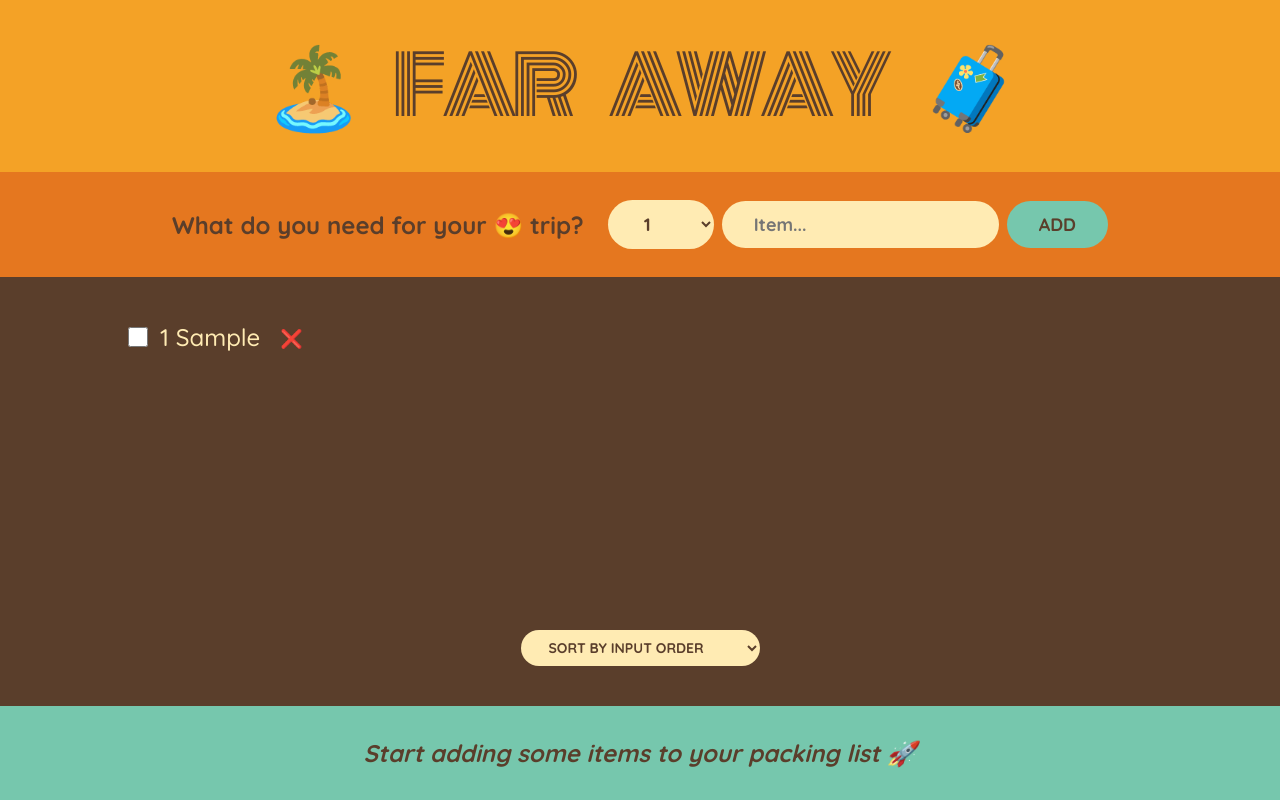
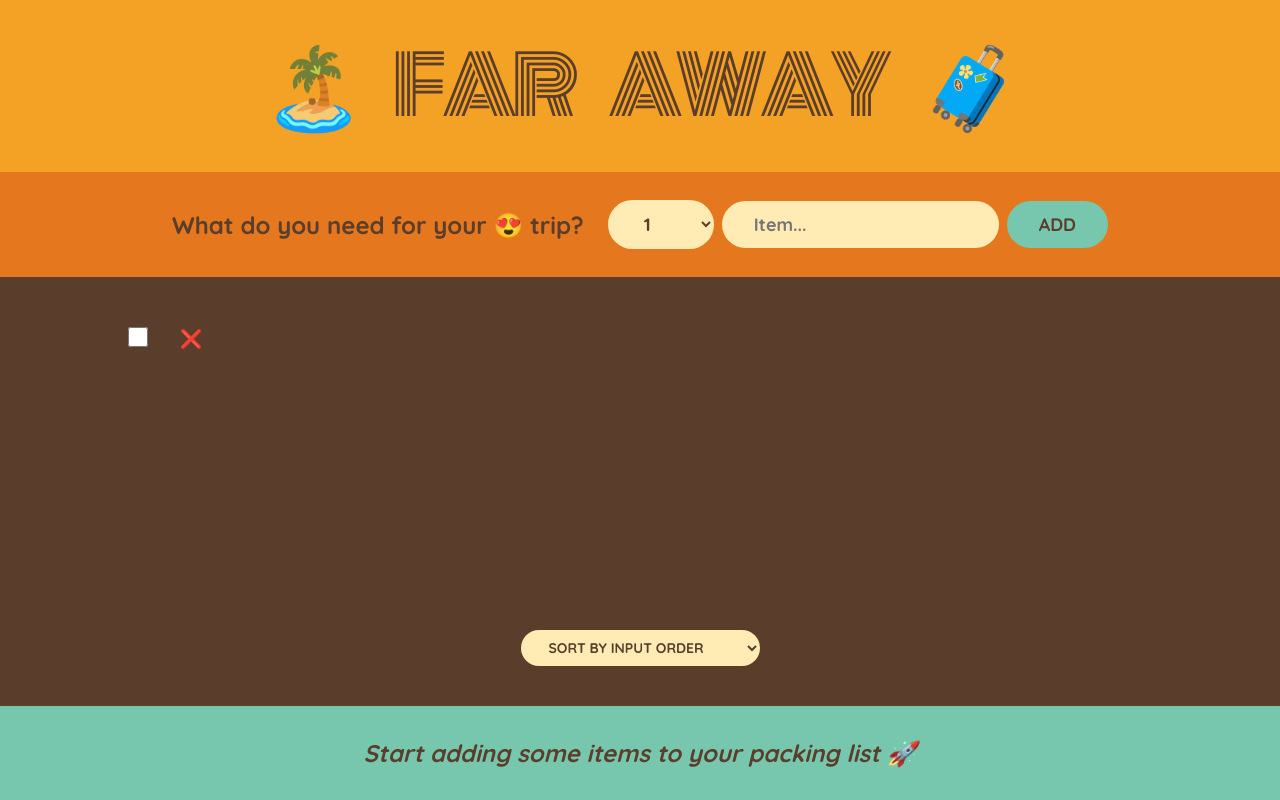
Before and after one commit to karlijones/travel-list, a React (Create React App) app: page / in a window 1280 px wide. Both pictures are taken after typing "Sample" into the empty fields and a click on the button "ADD". Built offline with nearby package versions, Linux system fonts and the light colour scheme.

Commit message:
debugging

```diff
--- a/src/App.js
+++ b/src/App.js
@@ -104,23 +104,21 @@ function PackingList({ items, onDeleteItem,
   );
 }
 
-function Item({ item, onDeleteItem, onToggleItem }) {
+function Item( { item, onDeleteItem, onToggleItem }) {
   return (
     <li>
-      <input
-      type="checkbox"
-      value={item.packed}
-      onChange={() => onToggleItem(item.id)}
+      <input type="checkbox"
+      value={Item.packed}
+      onChange={() => onToggleItem(Item.id)}
       />
-      <span style={item.packed ? { textDecoration:
-      "line-through" } : {}}>
-        {item.quantity} {item.description}
+      <span style={item.packed ? {textDecoration: "line-through" } : {}}>
+        {Item.quantity} {Item.description}
       </span>
-      <button onClick={() => onDeleteItem(item.id)}>❌</
-      button>
+      <button onClick={() => onDeleteItem(item.id)}>❌</button>
     </li>
   );
 }
+
 
 function Stats(items) {
   if(!items.length)
```
